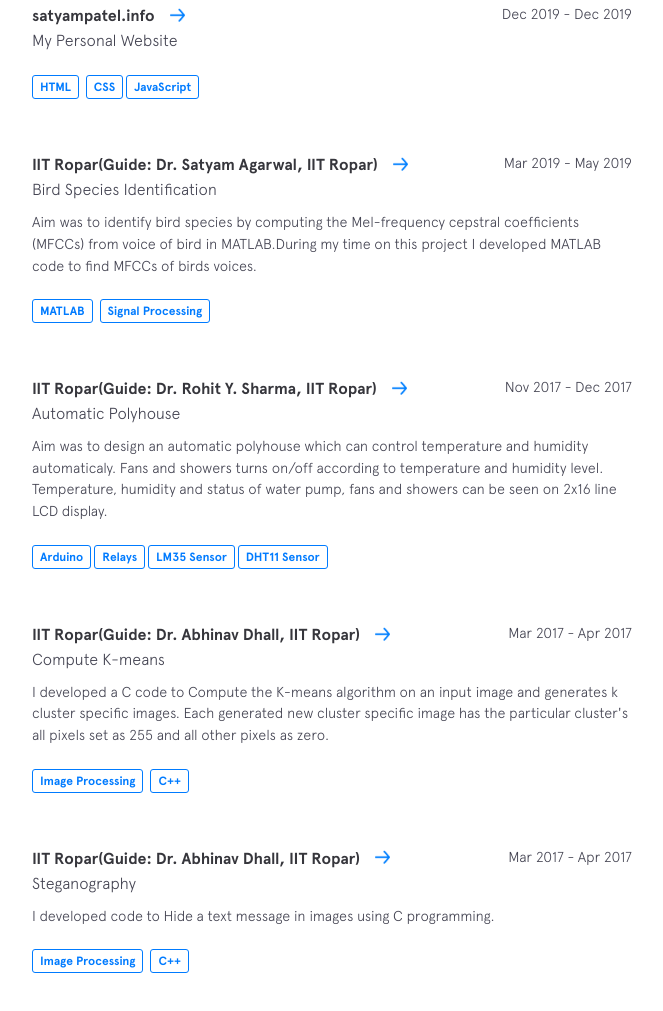
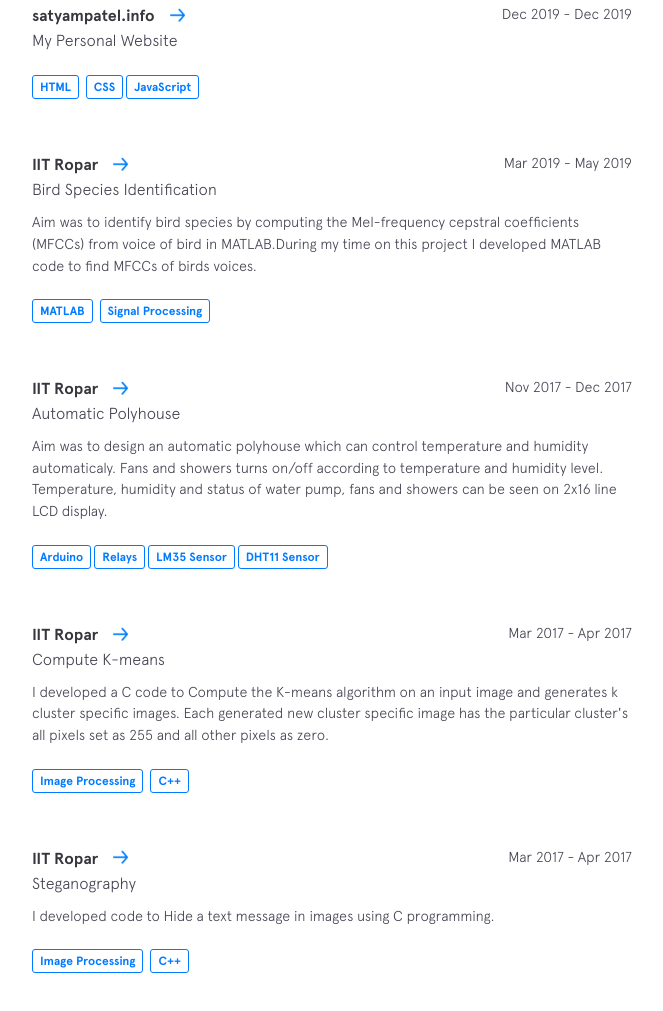
Before and after one commit to cocoderji/My-Website, a plain HTML site: page index.html in a window 1280 px wide. Shown: the part 2315-3326 px from the top of the page, without its empty margins (418-1081 px from the left). Drawn offline with Linux system fonts and the light colour scheme.

Commit message:
Update index.html

```diff
--- a/index.html
+++ b/index.html
@@ -76,7 +76,7 @@
             </div>
             <div class=project>
                 <div class=time-place>
-                    <div class=project__name><a href=https://github.com/cocoderji/FindBird rel=noreferrer target=_blank class=arrow-link>IIT Ropar(Guide: Dr. Satyam Agarwal, IIT Ropar)</a></div>
+                    <div class=project__name><a href=https://github.com/cocoderji/FindBird rel=noreferrer target=_blank class=arrow-link>IIT Ropar</a></div>
                     <div class=project__time>Mar 2019 - May 2019</div>
                 </div>
                 <div class=project__position>Bird Species Identification</div>
@@ -84,7 +84,7 @@
             </div>
             <div class=project>
                 <div class=time-place>
-                    <div class=project__name><a rel=noreferrer target=_blank class=arrow-link>IIT Ropar(Guide: Dr. Rohit Y. Sharma, IIT Ropar)</a></div>
+                    <div class=project__name><a rel=noreferrer target=_blank class=arrow-link>IIT Ropar</a></div>
                     <div class=project__time>Nov 2017 - Dec 2017</div>
                 </div>
                 <div class=project__position>Automatic Polyhouse</div>
@@ -92,7 +92,7 @@
             </div>
             <div class=project>
                 <div class=time-place>
-                    <div class=project__name><a href=https://github.com/cocoderji/K-Means rel=noreferrer target=_blank class=arrow-link>IIT Ropar(Guide: Dr. Abhinav Dhall, IIT Ropar)</a></div>
+                    <div class=project__name><a href=https://github.com/cocoderji/K-Means rel=noreferrer target=_blank class=arrow-link>IIT Ropar</a></div>
                     <div class=project__time>Mar 2017 - Apr 2017</div>
                 </div>
                 <div class=project__position>Compute K-means</div>
@@ -100,7 +100,7 @@
             </div>
             <div class=project>
                 <div class=time-place>
-                    <div class=project__name><a href=https://github.com/cocoderji/Steganography rel=noreferrer target=_blank class=arrow-link>IIT Ropar(Guide: Dr. Abhinav Dhall, IIT Ropar)</a></div>
+                    <div class=project__name><a href=https://github.com/cocoderji/Steganography rel=noreferrer target=_blank class=arrow-link>IIT Ropar</a></div>
                     <div class=project__time>Mar 2017 - Apr 2017</div>
                 </div>
                 <div class=project__position>Steganography</div>
```
